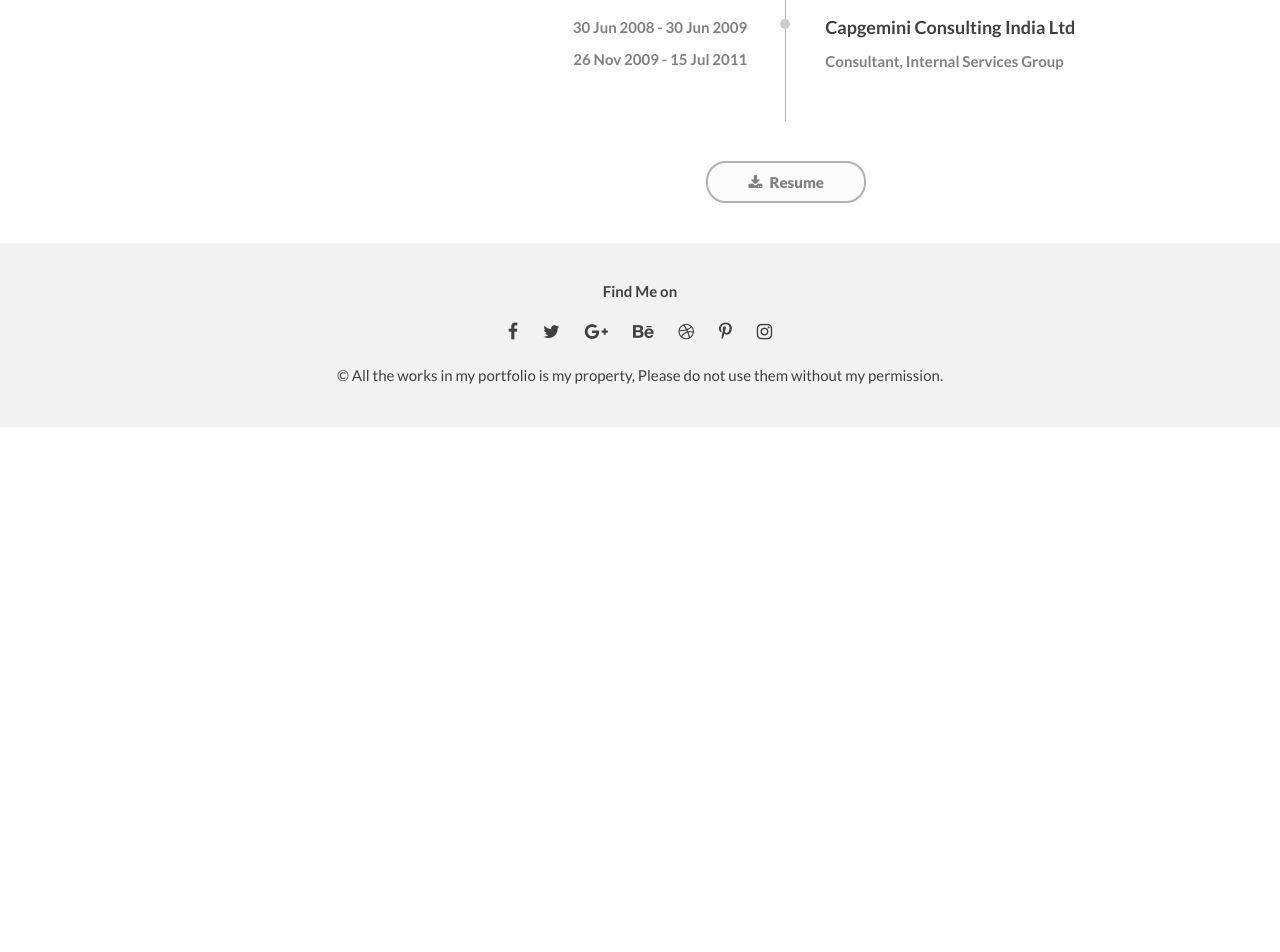
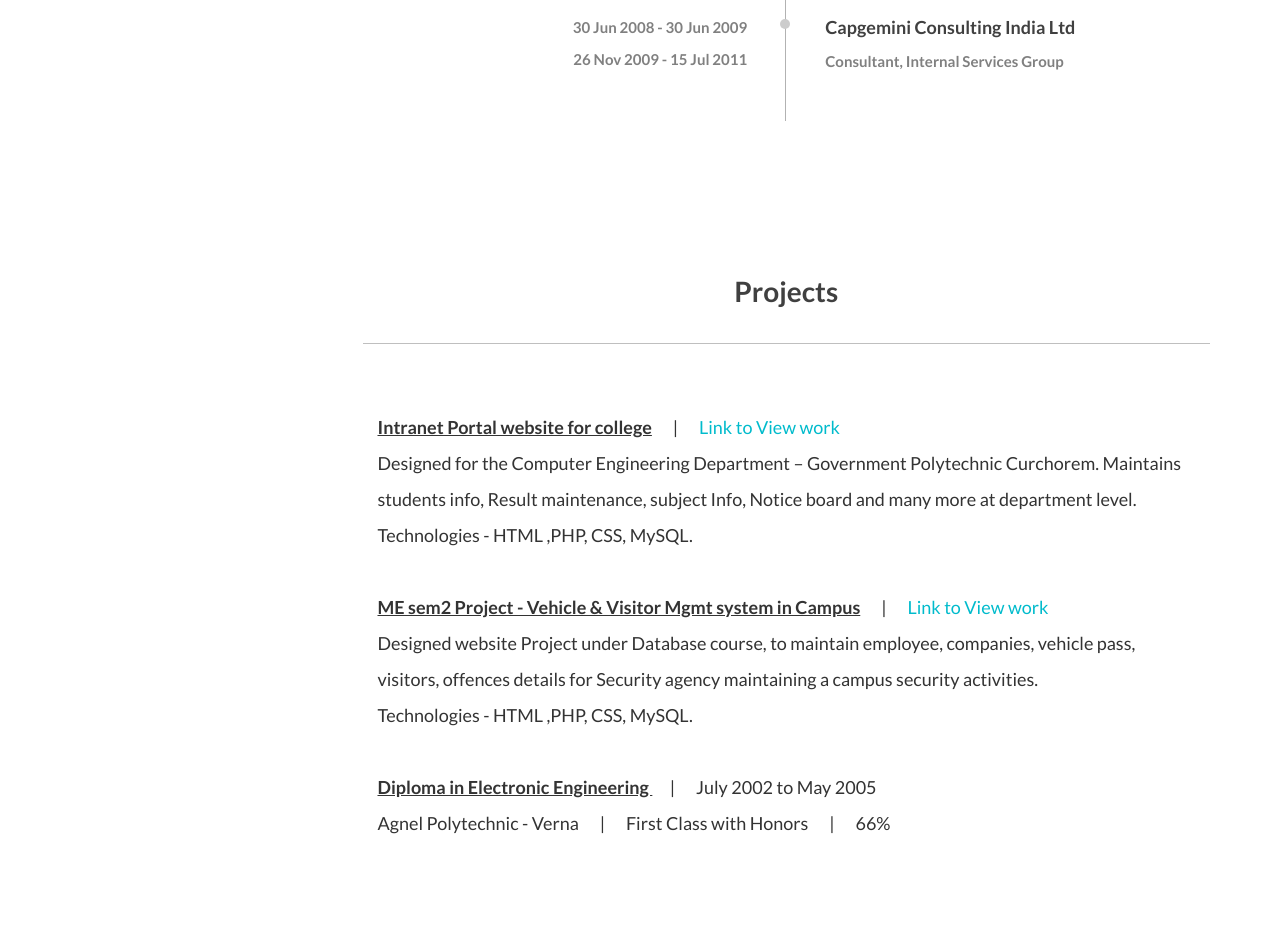
Before and after one commit to narayanraj/narayanraj.github.io, a plain HTML site: page Resume/index.html in a window 1280 px wide. Shown: the part 3300-4252 px from the top of the page. Before the commit the page ends 3727 px from the top, so only its background shows below. Drawn offline with nearby package versions, Linux system fonts and the light colour scheme.

Commit message:
Update index.html

```diff
--- a/Resume/index.html
+++ b/Resume/index.html
@@ -410,14 +410,31 @@ I am Narayan Rajadhyax, Bachelor of IT Engineering, currently pursuing Masters o
             </div>
 
         </div>
+		</section>
 <!--expereince Item Five-->
+<!-- Start Projects section -->
+    <section class="col-md-9 col-sm-12 col-xs-12 col-md-offset-3 rzm_portfolio" id="Projects">
+      <h1 class="title">Projects</h1>
 
+      <div class="col-md-12 col-sm-12 col-xs-12  omega  About">
+        <p class="about_info"><br>
+       <b><u>Intranet Portal website for college</u></b> &nbsp&nbsp&nbsp&nbsp  |  &nbsp&nbsp&nbsp&nbsp <a href="http://narayantuto.epizy.com/index55.html"> Link to View work</a></br>
+     Designed for the Computer Engineering Department – Government Polytechnic Curchorem.
+Maintains students info, Result maintenance, subject Info, Notice board and many more at department level.
+Technologies - HTML ,PHP, CSS, MySQL. </br></br>
+
+
+       <b><u>ME sem2 Project - Vehicle & Visitor Mgmt system in Campus</u></b> &nbsp&nbsp&nbsp&nbsp  |  &nbsp&nbsp&nbsp&nbsp <a href="http://narayantest.epizy.com/index.html"> Link to View work</a></br>
+     Designed website Project under Database course, to maintain employee, companies, vehicle pass, visitors, offences details for Security agency maintaining a campus security activities.</br>
+Technologies - HTML ,PHP, CSS, MySQL. </br></br>
+
+
+       <b><u> Diploma in Electronic Engineering </b></u> &nbsp&nbsp&nbsp&nbsp   |  &nbsp&nbsp&nbsp&nbsp July 2002  to  May 2005</br>
+       Agnel Polytechnic - Verna &nbsp&nbsp&nbsp&nbsp  | &nbsp&nbsp&nbsp&nbsp First Class with Honors &nbsp&nbsp&nbsp&nbsp | &nbsp&nbsp&nbsp&nbsp 66%</br></br></br></br>
         </div>
-		<div class="rzm_button">
-        	<a href="" class="btn btn-sm btn-default"><i class="fa fa-download" aria-hidden="true"></i>Resume</a>
-        </div>
-    </section>
-   <!-- End Experience section -->
+	</section>
+
+
 
 
    <!-- End Contact section -->
@@ -441,7 +458,7 @@ I am Narayan Rajadhyax, Bachelor of IT Engineering, currently pursuing Masters o
                         <a href=""><i class="fa fa-instagram" aria-hidden="true"></i></a>
 
                 </div>
-                <p>© All the works in my portfolio is my property, Please do not use them without my permission.</p>
+                <p>© copyrights</p>
             </div>
         </section>
    <!-- End footer section -->
```
